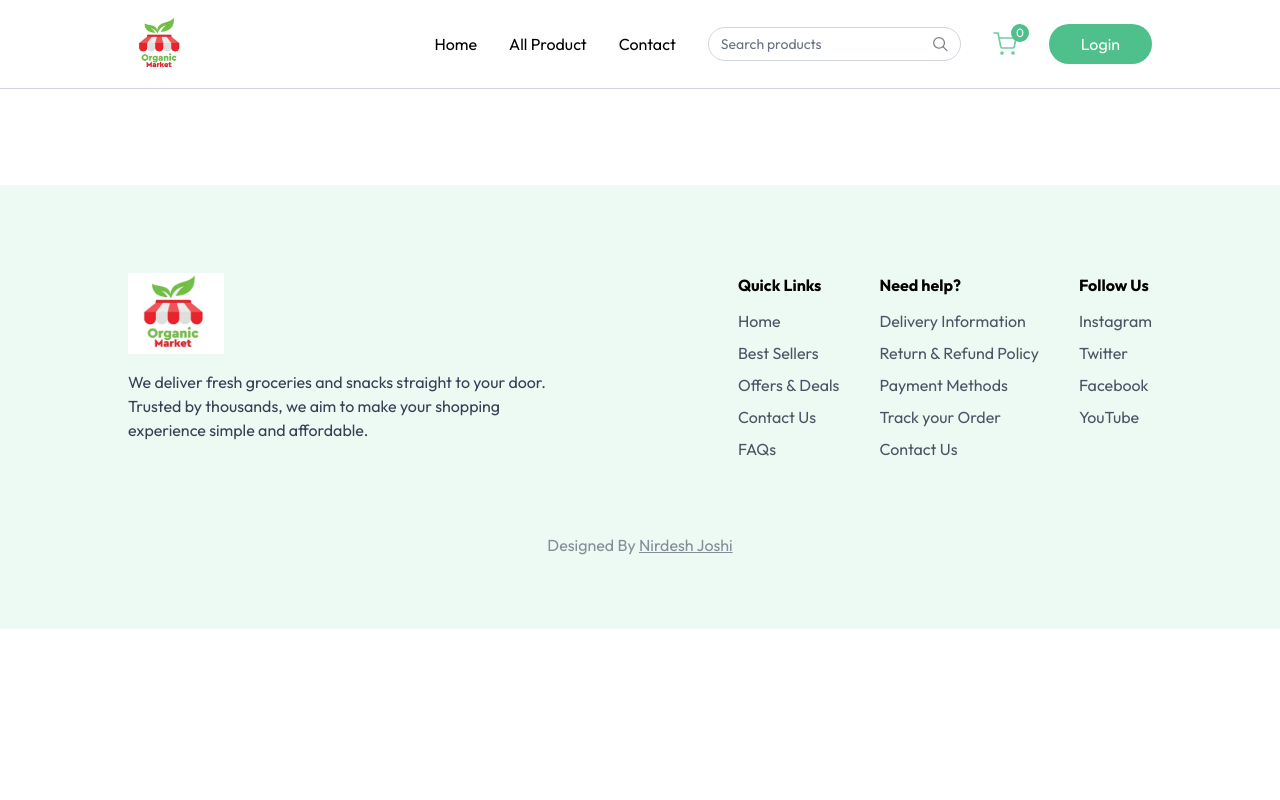
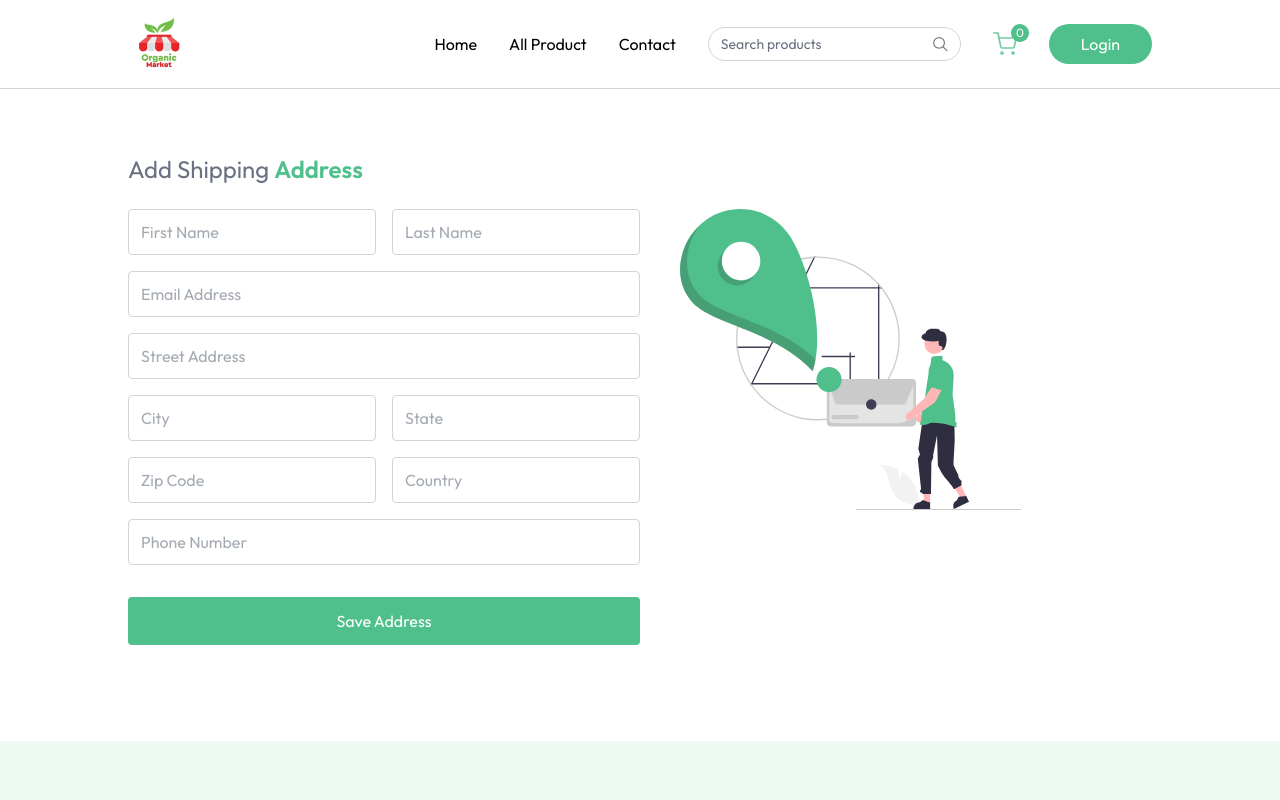
Before and after one commit to JoshiNirdesh/ecommerce-website, a React (Vite) app: page /add-address in a window 1280 px wide. Shown: the top 800 px of the page. Built offline with nearby package versions, Linux system fonts and the light colour scheme.

Commit message:
add adress

```diff
--- a/src/App.jsx
+++ b/src/App.jsx
@@ -11,6 +11,8 @@ import AllProducts from "./pages/AllProducts";
 import ProductCategory from "./pages/ProductCategory";
 import ProductDetails from "./components/ProductDetails";
 import Cart from "./components/Cart";
+import AddAddress from "./components/AddAddress";
+import MyOrders from "./components/MyOrders";
 
 const App = () => {
   const { showUserLogin } = useAppContext();
@@ -30,6 +32,8 @@ const App = () => {
             element={<ProductDetails />}
           />
           <Route path="/cart" element={<Cart />} />
+          <Route path="/add-address" element={<AddAddress />} />
+          <Route path="/my-orders" element={<MyOrders />} />
         </Routes>
       </div>
       <Footer />
--- /dev/null
+++ b/src/components/AddAddress.jsx
@@ -0,0 +1,151 @@
+import React, { useState } from "react";
+import { assets } from "../assets/greencart_assets/assets";
+
+const InputField = ({ type, placeholder, name, address, handleChange }) => (
+  <input
+    className="px-3 py-2.5 border border-gray-500/30 rounded outline-none text-gray-600 focus:border-primary transition w-full"
+    type={type}
+    placeholder={placeholder}
+    name={name}
+    value={address[name]}
+    onChange={handleChange}
+    required
+  />
+);
+
+const AddAddress = () => {
+  const [address, setAddress] = useState({
+    firstName: "",
+    lastName: "",
+    email: "",
+    street: "",
+    city: "",
+    state: "",
+    zipCode: "",
+    country: "",
+    phone: "",
+  });
+
+  // handle input change
+  const handleChange = (e) => {
+    const { name, value } = e.target;
+    setAddress((prev) => ({
+      ...prev,
+      [name]: value,
+    }));
+  };
+
+  // handle form submit
+  const handleSubmit = (e) => {
+    e.preventDefault();
+    console.log("Saved Address:", address);
+    // later → send to backend API
+  };
+
+  return (
+    <div className="mt-16">
+      <p className="text-2xl text-gray-500 mb-6">
+        Add Shipping <span className="text-primary font-semibold">Address</span>
+      </p>
+
+      <div className="flex gap-10 items-start">
+        {/* Form */}
+        <form onSubmit={handleSubmit} className="w-1/2 space-y-4">
+          <div className="grid grid-cols-2 gap-4">
+            <InputField
+              type="text"
+              name="firstName"
+              placeholder="First Name"
+              address={address}
+              handleChange={handleChange}
+            />
+
+            <InputField
+              type="text"
+              name="lastName"
+              placeholder="Last Name"
+              address={address}
+              handleChange={handleChange}
+            />
+          </div>
+
+          <InputField
+            type="email"
+            name="email"
+            placeholder="Email Address"
+            address={address}
+            handleChange={handleChange}
+          />
+
+          <InputField
+            type="text"
+            name="street"
+            placeholder="Street Address"
+            address={address}
+            handleChange={handleChange}
+          />
+
+          <div className="grid grid-cols-2 gap-4">
+            <InputField
+              type="text"
+              name="city"
+              placeholder="City"
+              address={address}
+              handleChange={handleChange}
+            />
+
+            <InputField
+              type="text"
+              name="state"
+              placeholder="State"
+              address={address}
+              handleChange={handleChange}
+            />
+          </div>
+
+          <div className="grid grid-cols-2 gap-4">
+            <InputField
+              type="text"
+              name="zipCode"
+              placeholder="Zip Code"
+              address={address}
+              handleChange={handleChange}
+            />
+
+            <InputField
+              type="text"
+              name="country"
+              placeholder="Country"
+              address={address}
+              handleChange={handleChange}
+            />
+          </div>
+
+          <InputField
+            type="tel"
+            name="phone"
+            placeholder="Phone Number"
+            address={address}
+            handleChange={handleChange}
+          />
+
+          <button
+            type="submit"
+            className="w-full mt-4 bg-primary text-white py-3 rounded hover:opacity-90 transition"
+          >
+            Save Address
+          </button>
+        </form>
+
+        {/* Image */}
+        <img
+          src={assets.add_address_iamge}
+          alt="Add Address"
+          className="w-1/3"
+        />
+      </div>
+    </div>
+  );
+};
+
+export default AddAddress;
--- a/src/components/Cart.jsx
+++ b/src/components/Cart.jsx
@@ -14,7 +14,7 @@ const Cart = () => {
   } = useAppContext();
   const [showAddress, setShowAddress] = useState(false);
   const [cartArray, setCartArray] = useState([]);
-  const [addresses, setAddresses] = useState();
+  const [addresses, setAddresses] = useState([]);
   const [selectedAddress, setSelectedAddress] = useState();
   const [paymentOption, setPaymentOption] = useState("COD");
 
--- /dev/null
+++ b/src/components/MyOrders.jsx
@@ -0,0 +1,7 @@
+import React from "react";
+
+const MyOrders = () => {
+  return <div>My orders</div>;
+};
+
+export default MyOrders;
```
